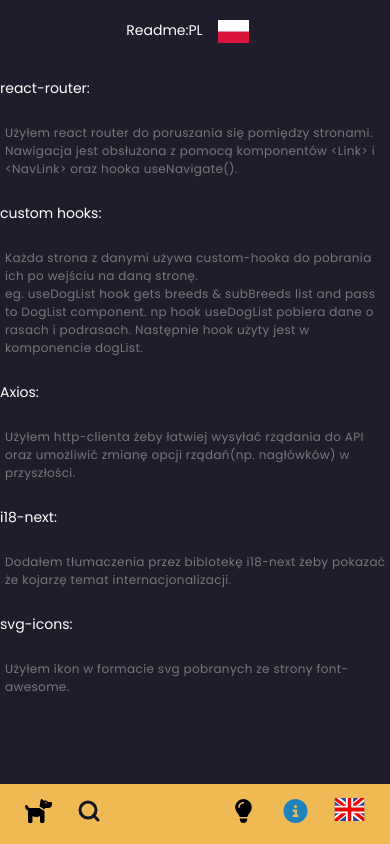
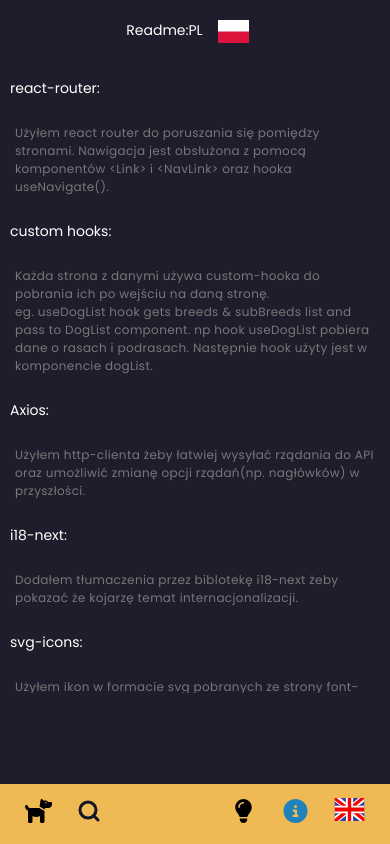
Before and after one commit to g-marcin/woof-app, a React (Vite) app: page /readme in a window 390 px wide. Built offline with nearby package versions, Linux system fonts and the light colour scheme.

Commit message:
added padding to main on mobile

```diff
--- a/src/components/layout/layout.module.css
+++ b/src/components/layout/layout.module.css
@@ -11,7 +11,7 @@
 }
 @media (max-width: 660px) {
   .main {
-    padding: 0;
+    padding: 0 10px;
     margin-bottom: -15px;
   }
 }
```
